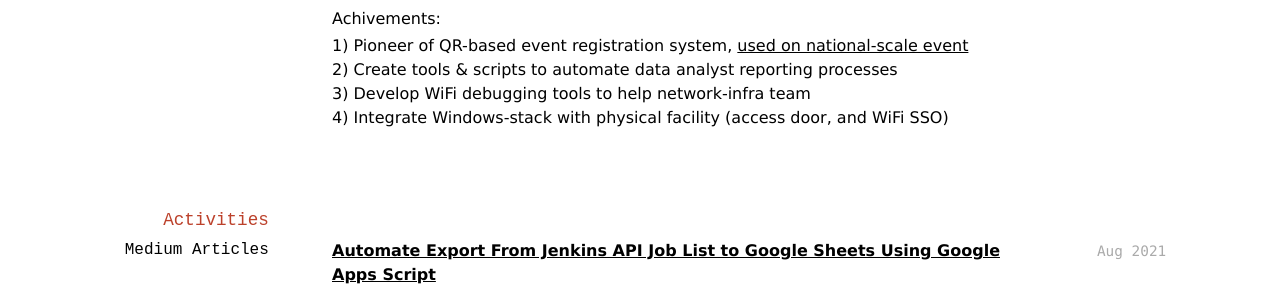
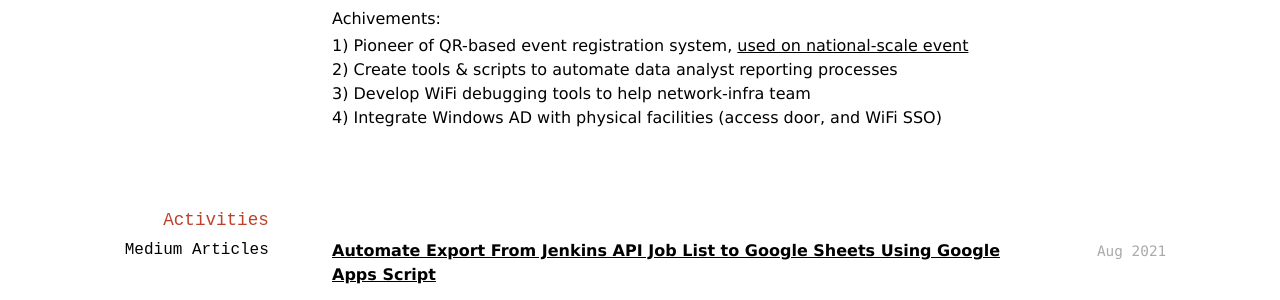
Before and after one commit to doctor500/cv, a Jekyll site: the page built from index.md, in a window 1280 px wide. Shown: the part 1612-1912 px from the top of the page. Built offline with Jekyll 4.4.1, drawn with Linux system fonts in a browser that asks for light colours.

Commit message:
chore: update CV content (2)

```diff
--- a/index.md
+++ b/index.md
@@ -73,7 +73,7 @@ Achivements:
 - 1) Pioneer of QR-based event registration system, [used on national-scale event](https://binus.ac.id/2019/01/sarasehan-dialog-nasional-bersama-menteri-ristekdikti-republik-nasional/)
 - 2) Create tools & scripts to automate data analyst reporting processes
 - 3) Develop WiFi debugging tools to help network-infra team
-- 4) Integrate Windows-stack with physical facility (access door, and WiFi SSO)
+- 4) Integrate Windows AD with physical facilities (access door, and WiFi SSO)
 
 <!-- <div style="page-break-after: always;"></div> -->
 ## Activities
```
